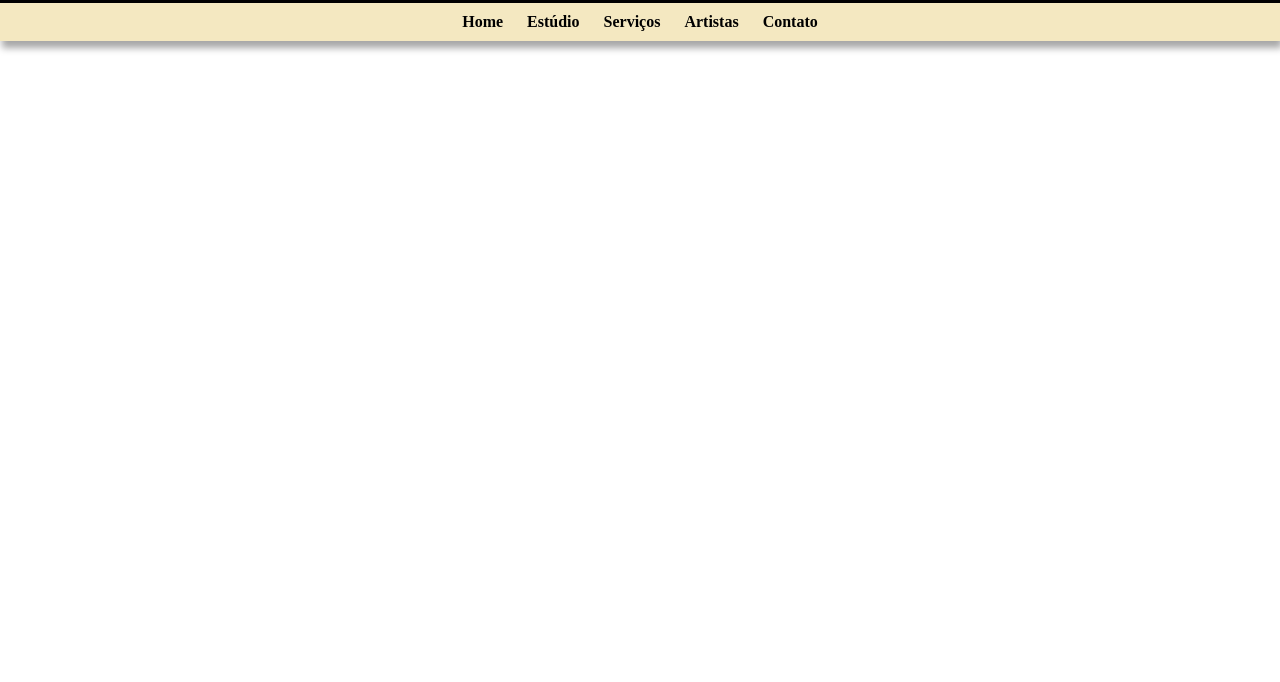
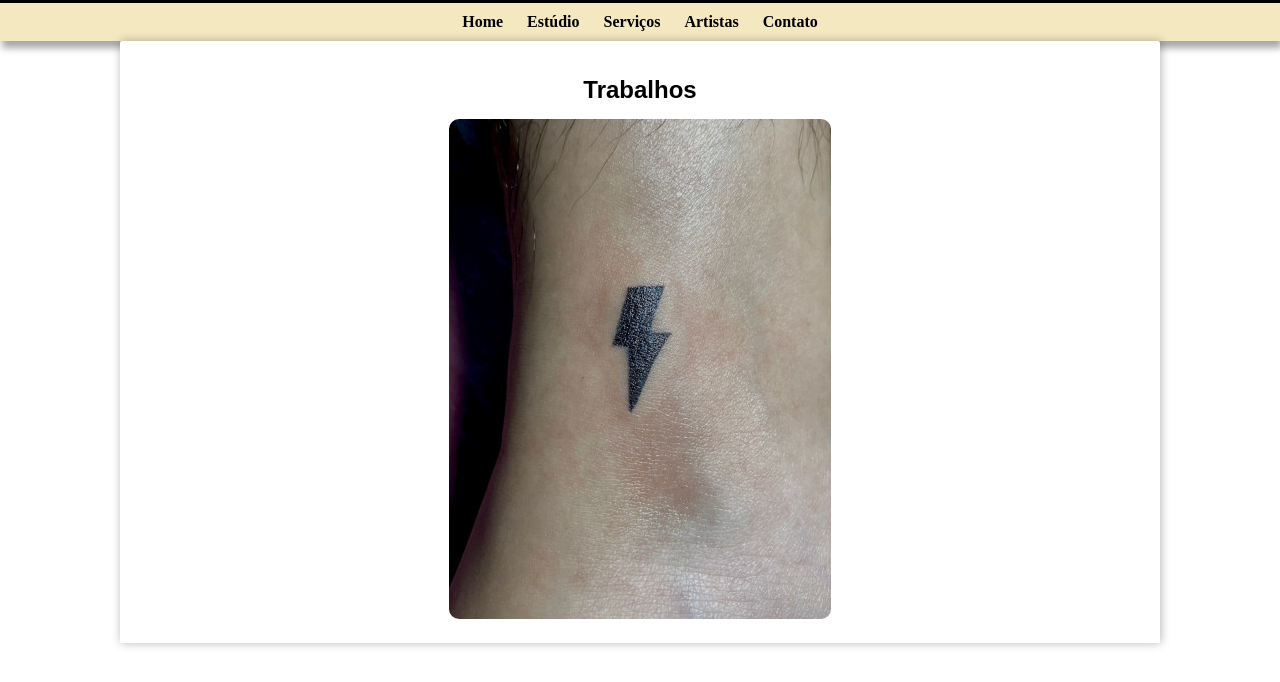
Before and after one commit to dylancandu/meus-projetos, a plain HTML site: page site-tattoo/index.html in a window 1280 px wide. Shown: the part 118-800 px from the top of the page. Drawn offline with Linux system fonts and the light colour scheme; a web font is replaced by a local one.

Commit message:
adicionando imagens

```diff
--- a/site-tattoo/index.html
+++ b/site-tattoo/index.html
@@ -4,7 +4,7 @@
     <meta charset="UTF-8">
     <meta name="viewport" content="width=device-width, initial-scale=1.0">
     <title>Lilith Tattoo</title>
-    <link rel="shortcut icon" href="icon-tattoo.png" type="image/x-icon">
+    <link rel="shortcut icon" href="icon/icon-tattoo.png" type="image/x-icon">
     <link rel="stylesheet" href="style.css">
 </head>
 <body>
@@ -19,5 +19,15 @@
         <a href="#">Artistas</a>
         <a href="#">Contato</a>
     </nav>
+    <main>
+        <article>
+            <h1>Trabalhos</h1>
+            <picture>
+                <source media="(max-width: 670px)" srcset="imagens/raio.jpg">
+                <img src="imagens/raio.jpg" alt="imagem de raio">
+
+            </picture>
+        </article>
+    </main>
 </body>
 </html>
--- a/site-tattoo/style.css
+++ b/site-tattoo/style.css
@@ -2,7 +2,7 @@
 
 @font-face {
     font-family: 'Tattoo2';
-    src: url(../site/fontes/Tattoo2.ttf);
+    src: url(../site-tattoo/fontes/Tattoo2.ttf);
 }
 
 :root{
@@ -10,6 +10,10 @@
     --cor1: #C57B57;
     --cor2: #8E7DBE;
     --cor3: #67697C;
+
+}
+
+body{
 
 }
 
@@ -70,3 +74,29 @@ nav > a:hover{
     background-color: #dfd4b0;
     color: #2b2821
 }
+
+main{
+    min-width: 300px;
+    max-width: 1000px;
+    margin: auto;
+    margin-bottom: 30px;
+    padding: 20px;
+    background-color: white;
+    box-shadow: 1px 0px 10px 0px rgba(0, 0, 0, 0.295);
+    border-top-left-radius: 2px;
+    border-top-right-radius: 2px;
+    text-align: center;
+
+}
+
+main h1{
+    margin: 15px 0px;
+    text-align: center;
+    font-family: sans-serif;
+    font-size: normal;
+
+}
+
+img{
+    border-radius: 10px;
+}
```
Also changed, not shown: site-tattoo/imagens/data.jpg (added), site-tattoo/imagens/dente.jpg (added), site-tattoo/imagens/fantasma.jpg (added), site-tattoo/imagens/flor-old.jpg (added), site-tattoo/imagens/flor.jpg (added), site-tattoo/imagens/patas.jpg (added), site-tattoo/imagens/raio.jpg (added).
